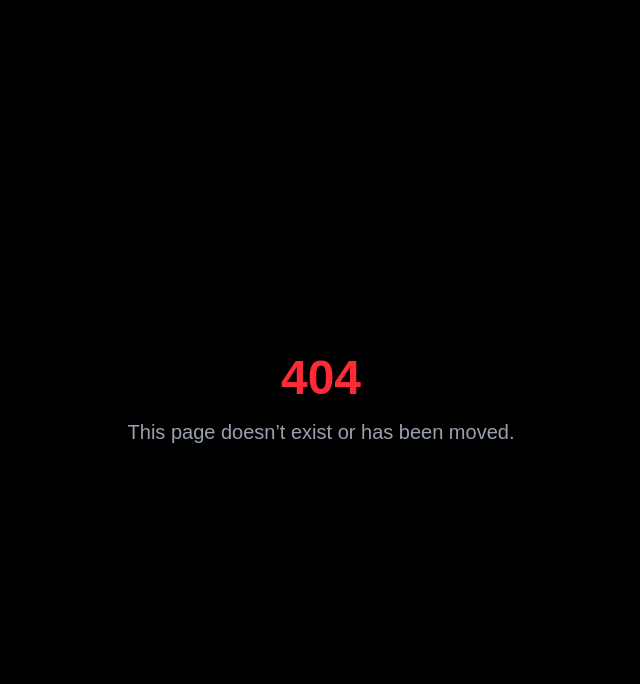
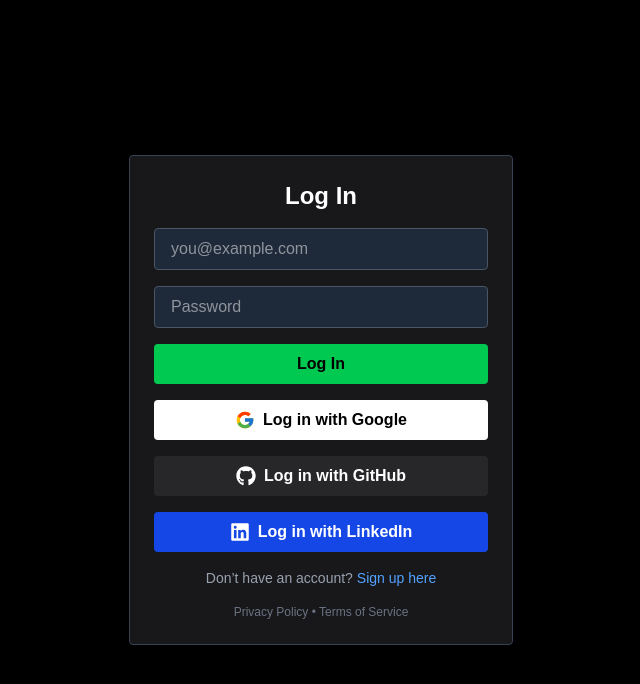
Before and after one commit to Sensorman/qbitshield-landing, a Next.js app: page /login in a window 1280 px wide. Before the commit this address had no page. Shown: the top 684 px of the page, without its empty margins (319-959 px from the left). Built offline with nearby package versions, Linux system fonts and the light colour scheme; no server answers.

Commit message:
fix: ensure login route has valid app router page.js

```diff
--- a/app/login/page.js
+++ b/app/login/page.js
@@ -1,12 +1,10 @@
-// app/not-found/page.tsx
+// app/login/page.js
+import LoginForm from './LoginForm'
 
-export default function NotFoundPage() {
+export default function LoginPage() {
   return (
-    <div className="min-h-screen flex flex-col items-center justify-center bg-black text-white p-6">
-      <h1 className="text-5xl font-bold text-red-500 mb-4">404</h1>
-      <p className="text-xl text-gray-400">
-        This page doesn’t exist or has been moved.
-      </p>
-    </div>
+    <main className="min-h-screen flex items-center justify-center bg-black text-white">
+      <LoginForm />
+    </main>
   )
 }
```
